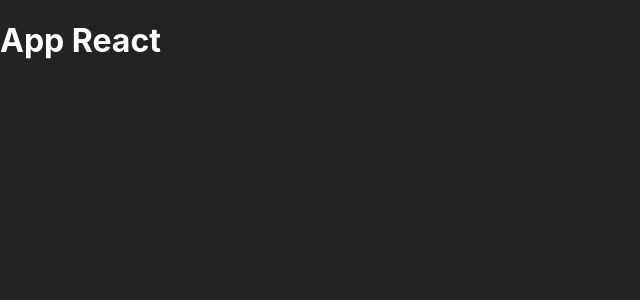
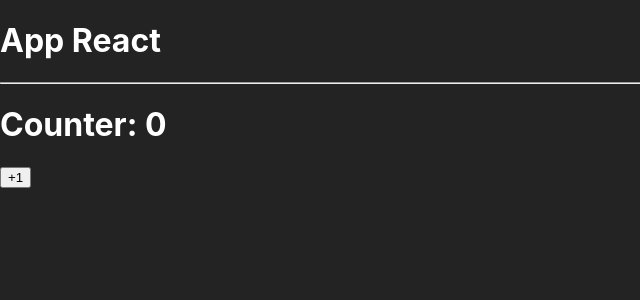
Before and after one commit to adrian1426/ReactTS_App-Counter, a React (Create React App) app: page / in a window 1280 px wide. Shown: the top 300 px of the page, without its empty margins (0-640 px from the left). Built offline with nearby package versions, Linux system fonts and the light colour scheme.

Commit message:
agregando interface Props y datos opcionales en Props

```diff
--- a/src/App.tsx
+++ b/src/App.tsx
@@ -1,7 +1,12 @@
+import Counter from "./components/Counter";
+
 function App() {
   return (
     <div>
       <h1>App React</h1>
+      <hr />
+
+      <Counter />
     </div>
   );
 }
--- /dev/null
+++ b/src/components/Counter.tsx
@@ -0,0 +1,26 @@
+import { useState } from "react";
+
+interface Props {
+  initialValue?: number
+}
+
+const Counter = (props: Props) => {
+  const { initialValue = 0 } = props;
+  const [counter, setCounter] = useState(initialValue);
+
+  const handleClick = () => {
+    setCounter(c => c + 1);
+  };
+
+  return (
+    <>
+      <h1>Counter: {counter}</h1>
+
+      <button onClick={handleClick}>
+        +1
+      </button>
+    </>
+  );
+};
+
+export default Counter;
```
